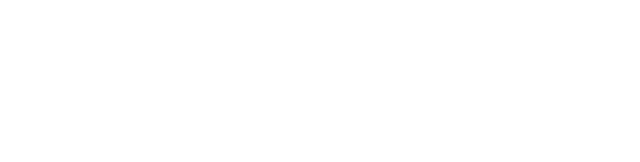
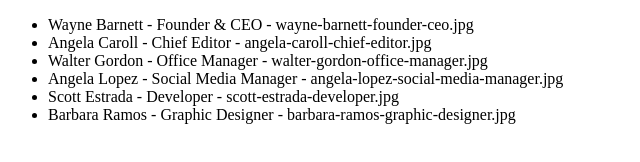
Before and after one commit to n3ndo/js-our-team, a plain HTML site: page index.html in a window 1280 px wide. Shown: the whole page, without its empty margins (0-640 px from the left). Drawn offline with Linux system fonts and the light colour scheme.

Commit message:
[UPDATE] MILESTONE 2 done

```diff
--- a/index.html
+++ b/index.html
@@ -6,6 +6,7 @@
     <title>Document</title>
 </head>
 <body>
+    <ul id="list"></ul>
     <script src="./js/script.js" type="text/javascript"></script>
 </body>
 </html>
--- a/js/script.js
+++ b/js/script.js
@@ -36,3 +36,9 @@ for(let key in dipendenti){
     console.log(dipendenti[key].ruolo);
     console.log(dipendenti[key].image);
 }
+
+let list = document.getElementById('list');
+
+for(let i=0; i<dipendenti.length; i++){
+    list.innerHTML += '<li>' + dipendenti[i].nome + ' - ' + dipendenti[i].ruolo + ' - ' + dipendenti[i].image + '</li>';
+}
```
